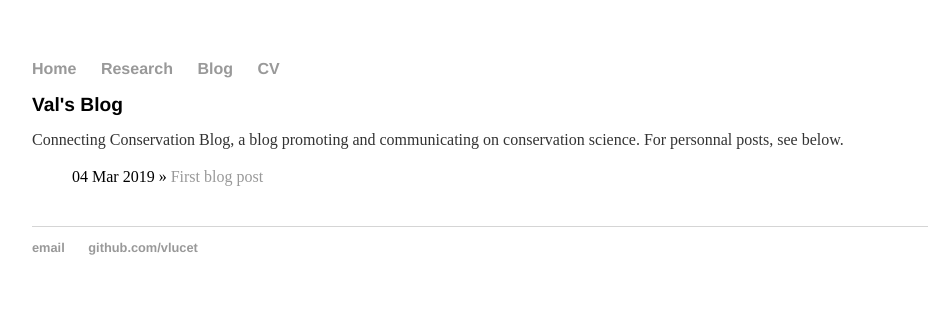
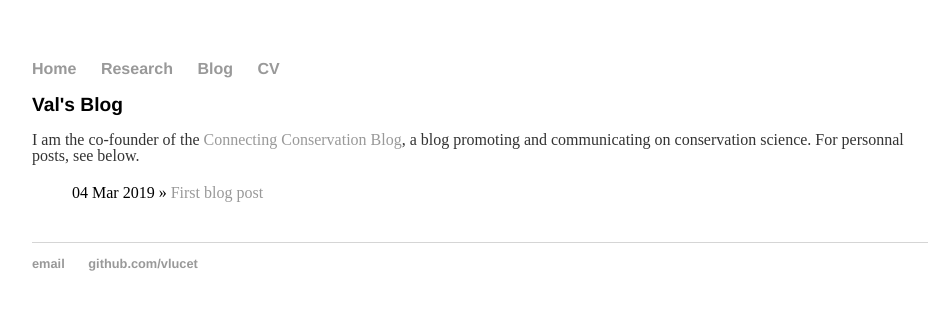
Before and after one commit to lpmi-13/vlucet.github.io, a Jekyll site: the page built from blog/index.html, in a window 1280 px wide. Shown: the top 310 px of the page, without its empty margins (160-1095 px from the left). Built offline with Jekyll 4.4.1, drawn with Linux system fonts in a browser that asks for light colours.

Commit message:
Update index.html

```diff
--- a/blog/index.html
+++ b/blog/index.html
@@ -3,7 +3,7 @@ layout: default
 title: Val's Blog
 ---
 	<h1>{{ page.title }}</h1>
-<p I am the co-founder of the <a href="https://connectingconservation.blog/">Connecting Conservation Blog</a>, a blog promoting and communicating on conservation science. For personnal posts, see below.</p>
+	<p> I am the co-founder of the <a href="https://connectingconservation.blog/">Connecting Conservation Blog</a>, a blog promoting and communicating on conservation science. For personnal posts, see below.</p>
 	<ul class="posts">
 
 	  {% for post in site.posts %}
```
